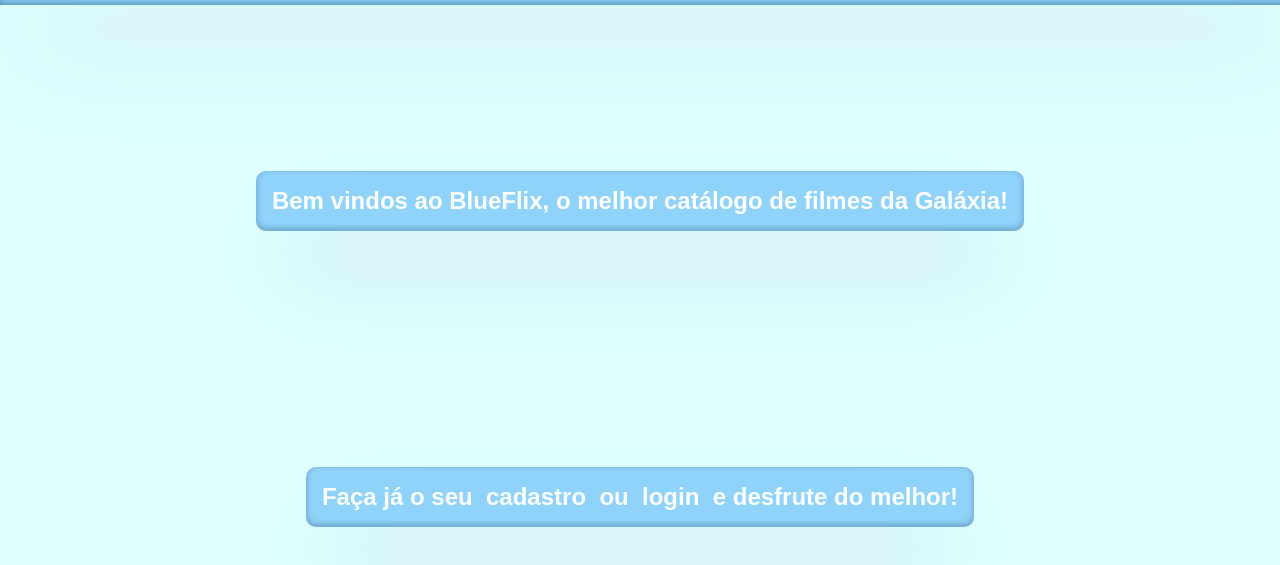
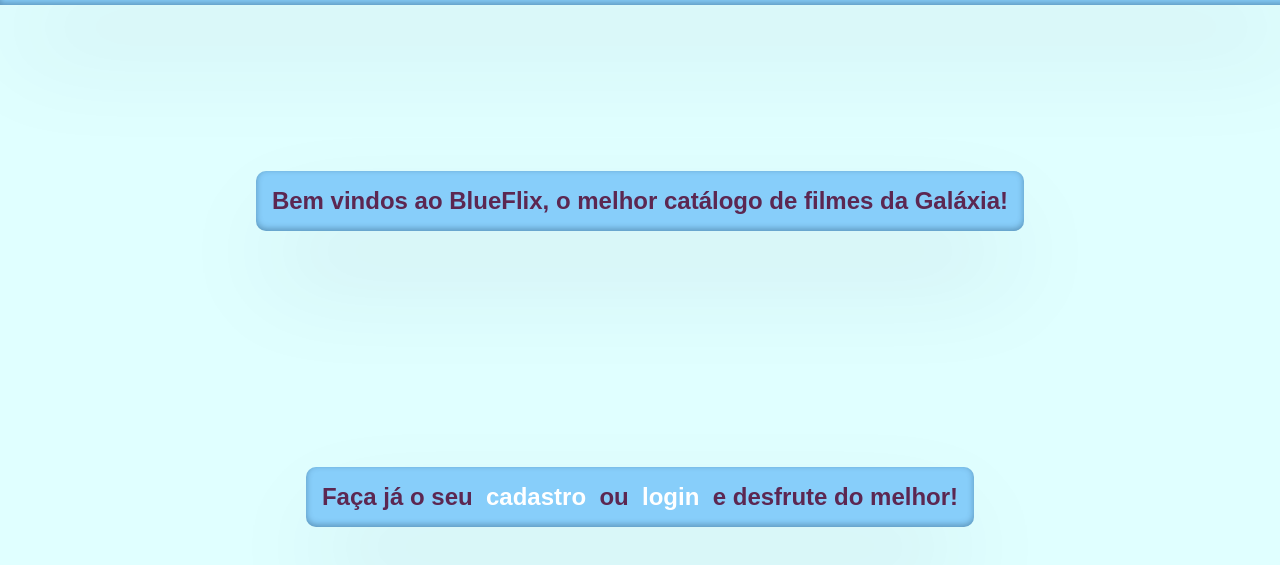
Before and after one commit to Allrodk/blueflix-react, a React app: page / in a window 1280 px wide. Shown: the part 51-616 px from the top of the page. Built offline with nearby package versions, Linux system fonts and the light colour scheme; no server answers.

Commit message:
Update Home

```diff
--- a/src/Pages/Home/Home.scss
+++ b/src/Pages/Home/Home.scss
@@ -12,12 +12,9 @@
   height: 100vh;
   gap: 0.8rem;
 
-
   &__item {
     padding: 1rem;
     background-color: lightskyblue;
-    color: white;
-    opacity: 0.9;
     box-shadow: 1px;
     border-radius: 10px;
     box-shadow: rgba(50, 50, 93, 0.25) 0px 50px 100px -20px,
@@ -26,7 +23,6 @@
 
     &__link {
       color: white;
-
     }
 
     &__link:hover {
```
Also changed, not shown: src/Pages/Home/Home.js (line endings or trailing spaces).
